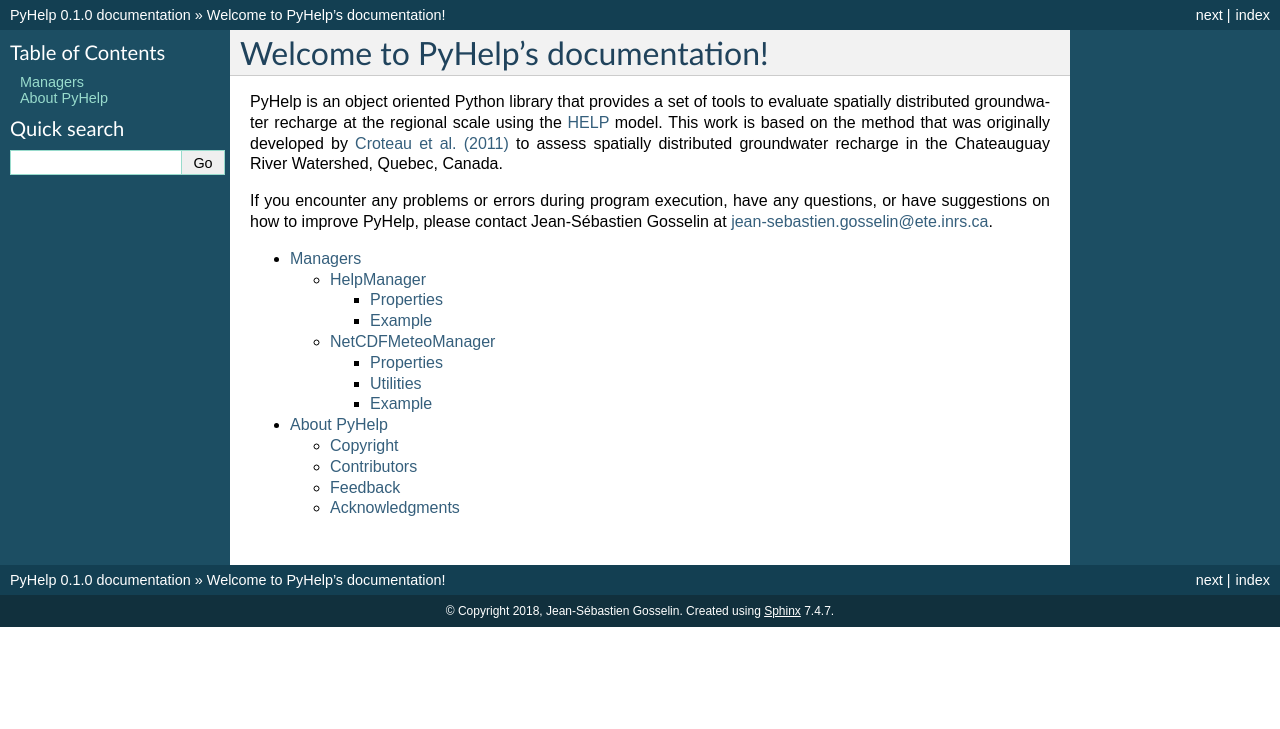
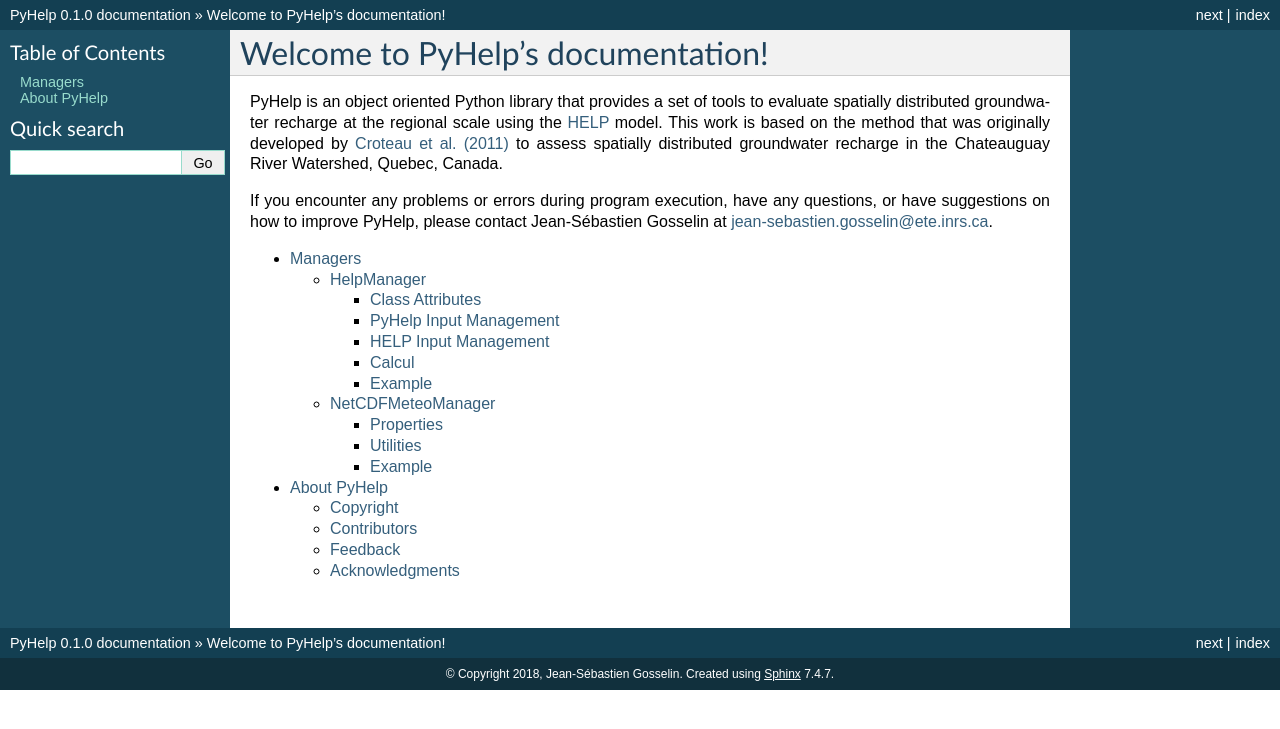
Before and after one commit to cgq-qgc/pyhelp, a Sphinx documentation site: the page built from docs/index.rst, in a window 1280 px wide. Shown: the top 729 px of the page. Built offline with Sphinx 7.4.7, drawn with Linux system fonts in a browser that asks for light colours; formulas are drawn with MathJax 3; some of the changed lines change nothing that is shown.

Commit message:
Include method required by the data section

```diff
--- a/docs/help_manager.rst
+++ b/docs/help_manager.rst
@@ -7,12 +7,29 @@
    :no-members:
    :no-undoc-members:
 
-Properties
+Class Attributes
 ^^^^^^^^^^^^^^^^^^^^^^^^^^^^^^^^^
-
 .. autoattribute:: pyhelp.HelpManager.cellnames
 .. autoattribute:: pyhelp.HelpManager.inputdir
 .. autoattribute:: pyhelp.HelpManager.workdir
+.. automethod:: pyhelp.HelpManager.set_workdir
+
+PyHelp Input Management
+^^^^^^^^^^^^^^^^^^^^^^^^^^^^^^^^^
+.. automethod:: pyhelp.HelpManager.load_input_grid
+.. automethod:: pyhelp.HelpManager.load_weather_input_data
+.. automethod:: pyhelp.HelpManager.generate_weather_inputs_from_CWEEDS
+.. automethod:: pyhelp.HelpManager.generate_weather_inputs_from_MDELCC_grid
+
+HELP Input Management
+^^^^^^^^^^^^^^^^^^^^^^^^^^^^^^^^^
+.. automethod:: pyhelp.HelpManager.clear_cache
+.. automethod:: pyhelp.HelpManager.build_help_input_files
+
+Calcul
+^^^^^^^^^^^^^^^^^^^^^^^^^^^^^^^^^
+.. automethod:: pyhelp.HelpManager.calc_help_cells
+.. automethod:: pyhelp.HelpManager.calc_surf_water_cells
 
 
 Example
```
